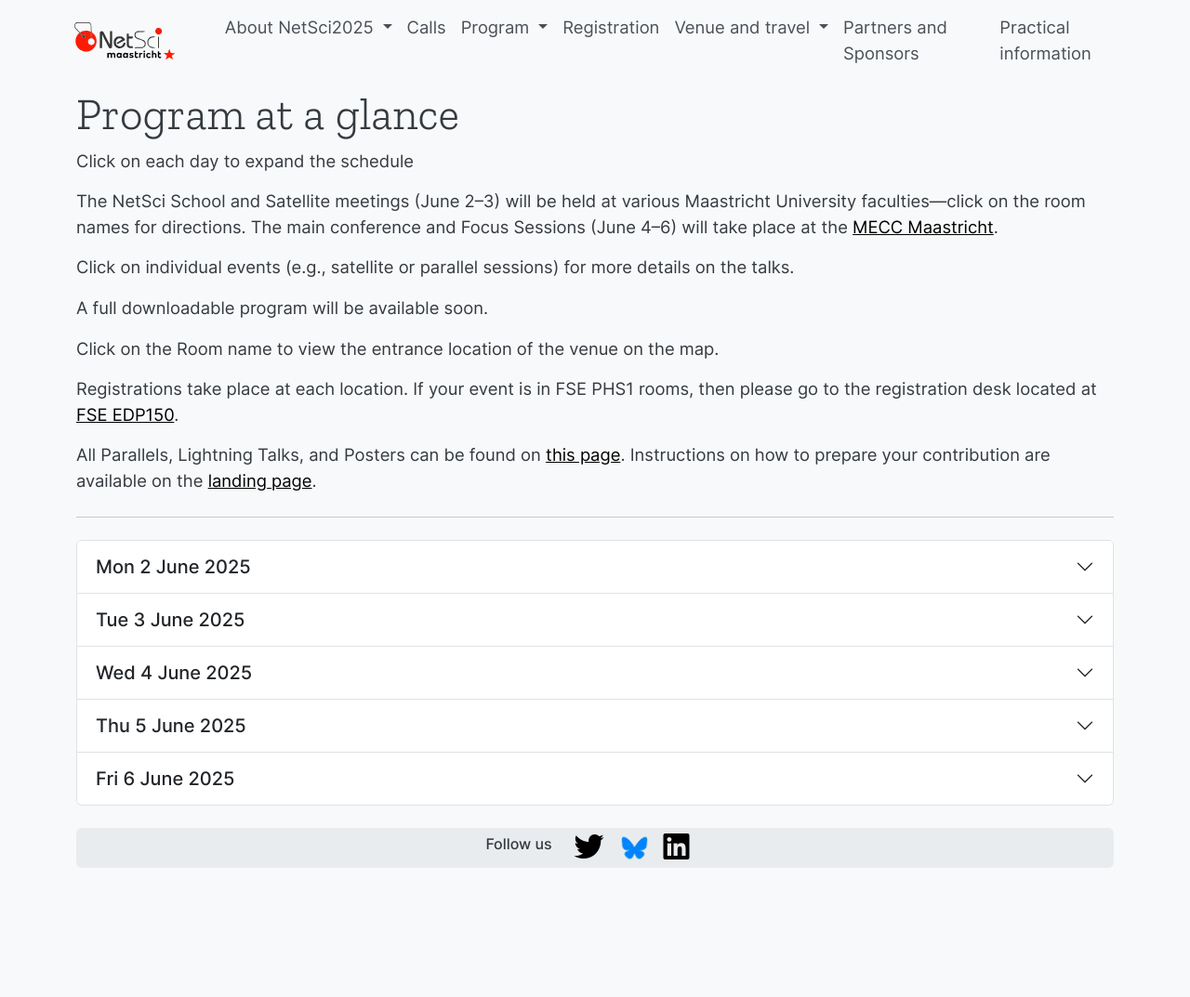
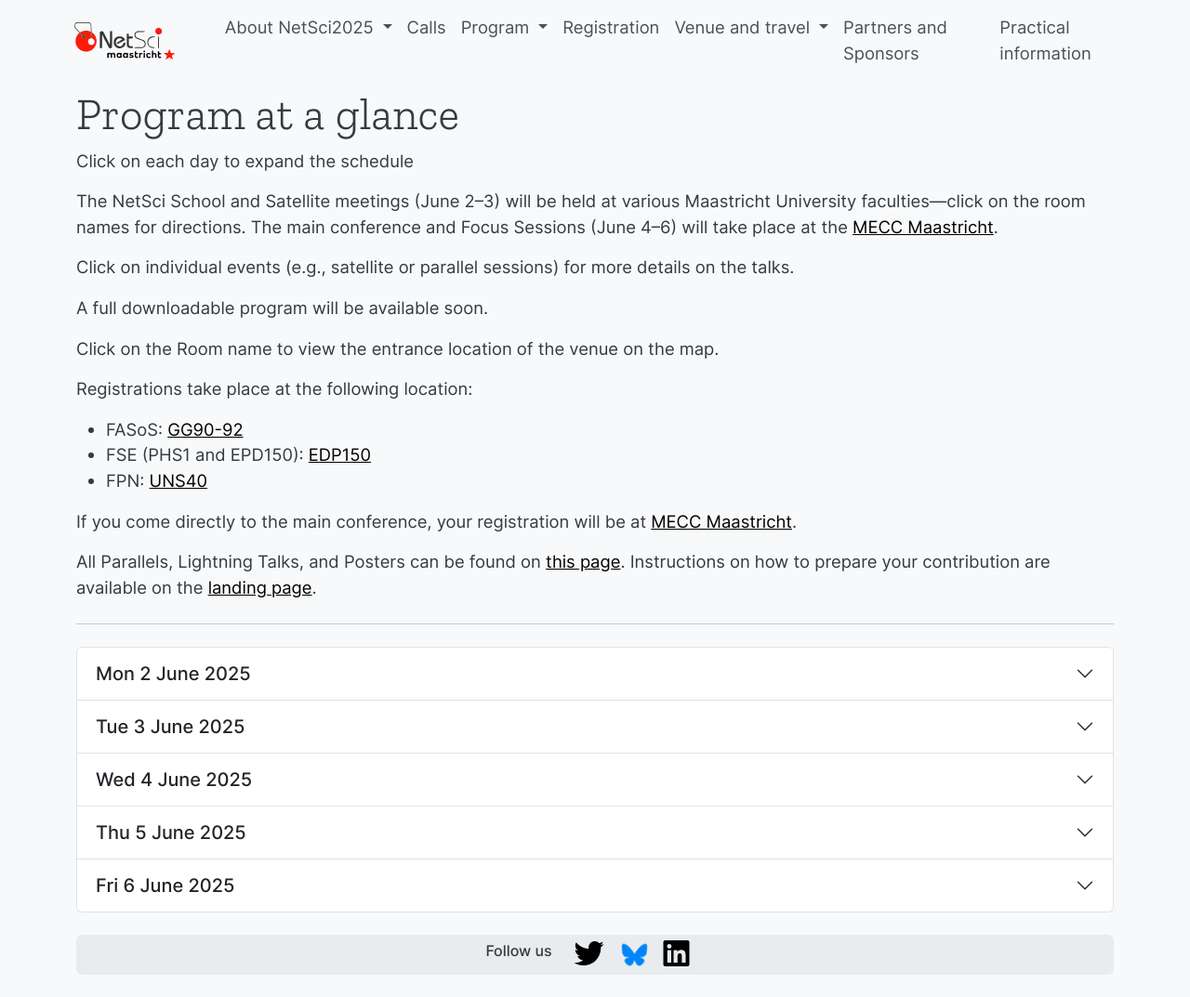
Before and after one commit to NetSci2025/netsci2025.github.io, a Jekyll site: the page built from program_at_a_glance.md, in a window 1280 px wide and 1073 px high. Shown: the whole window at 93% size. Built offline with Jekyll 4.4.1, drawn with Linux system fonts in a browser that asks for light colours.

Commit message:
Update program_at_a_glance.md

```diff
--- a/program_at_a_glance.md
+++ b/program_at_a_glance.md
@@ -18,6 +18,11 @@ A full downloadable program will be available soon.
 
 Click on the Room name to view the entrance location of the venue on the map.
 
-Registrations take place at each location. If your event is in FSE PHS1 rooms, then please go to the registration desk located at [FSE EDP150]( https://maps.app.goo.gl/MMmtLs3pW2aWT6DU8).
+Registrations take place at the following location:
+- FASoS: [GG90-92](https://maps.app.goo.gl/Es4gXeNqmXDfCEC47)
+- FSE (PHS1 and EPD150): [EDP150](https://maps.app.goo.gl/MMmtLs3pW2aWT6DU8)
+- FPN: [UNS40](https://maps.app.goo.gl/yTF7bU3pdtQfGmG78)
+
+If you come directly to the main conference, your registration will be at [MECC Maastricht](https://www.google.com/maps/dir//Forum+100,+6229+GS+Maastricht/@50.8378029,5.7106924,17z/data=!4m8!4m7!1m0!1m5!1m1!1s0x47c0e984d23c2ceb:0x632331a6bf613f76!2m2!1d5.713183!2d50.837747?entry=ttu&g_ep=EgoyMDI1MDUyMS4wIKXMDSoJLDEwMjExNDU1SAFQAw%3D%3D).
 
 All Parallels, Lightning Talks, and Posters can be found on [this page](https://netsci2025.github.io/all/). Instructions on how to prepare your contribution are available on the [landing page](https://netsci2025.github.io).
```
